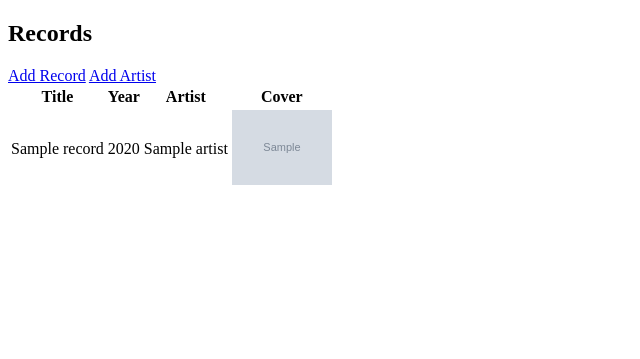
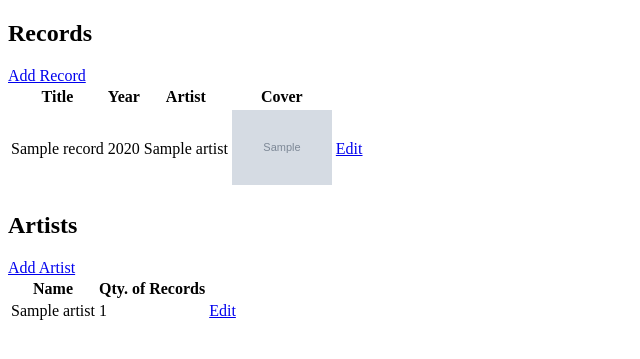
Before and after one commit to renanhrt/disco, a PHP site: page / in a window 1280 px wide. Shown: the top 359 px of the page, without its empty margins (0-640 px from the left). Run offline with PHP 8.4, Linux system fonts and the light colour scheme; tables that the repository leaves empty or names only in its code hold one stand-in row (values such as "Sample post"); grey boxes marked "Sample" are stand-in pictures.

Commit message:
created edits

```diff
--- a/index.php
+++ b/index.php
@@ -7,6 +7,22 @@ $query = $conn->query("SELECT idRecord, title, year, cover, idArtist FROM record
 if ($query && $query->num_rows > 0) {
     while ($row = $query->fetch_assoc()) {
         $records[] = $row;
+    }
+}
+
+
+$query = $conn->query("
+    SELECT artists.idArtist, artists.name, COUNT(records.idRecord) record_count
+    FROM artists
+    LEFT JOIN records ON artists.idArtist = records.idArtist
+    GROUP BY artists.idArtist
+    ORDER BY record_count DESC
+");
+
+$artists = [];
+if ($query && $query->num_rows > 0) {
+    while ($row = $query->fetch_assoc()) {
+        $artists[] = $row;
     }
 }
 
@@ -24,7 +40,6 @@ if ($query && $query->num_rows > 0) {
     <div id="rectable">
         <h2>Records</h2>
         <a href="record/create.php">Add Record</a>
-        <a href="artist/create.php">Add Artist</a>
         <table>
             <thead>
                 <tr>
@@ -41,10 +56,32 @@ if ($query && $query->num_rows > 0) {
                         <td><?php echo $record['year']; ?></td>
                         <td><?php echo $conn->query("SELECT name FROM artists WHERE idArtist = {$record['idArtist']}")->fetch_assoc()['name']; ?></td>
                         <td><img src="<?php echo $record['cover']; ?>" alt="<?php echo $record['title']; ?>" width="100"></td>
+                        <td><a href="record/edit.php?id=<?php echo $record['idRecord']; ?>">Edit</a></td>
                     </tr>
                 <?php endforeach; ?>
             </tbody>
         </table>
+
+
+        <h2>Artists</h2>
+        <a href="artist/create.php">Add Artist</a>
+        <table>
+            <thead>
+                <tr>
+                    <th>Name</th>
+                    <th>Qty. of Records</th>
+                </tr>
+            </thead>
+            <tbody>
+                <?php
+                foreach ($artists as $artist) : ?>
+                    <tr>
+                        <td><?php echo $artist['name']; ?></td>
+                        <td><?php echo $artist['record_count']; ?></td>
+                        <td><a href="artist/edit.php?id=<?php echo $artist['idArtist']; ?>">Edit</a></td>
+                    </tr>
+                <?php endforeach; ?>
+            </tbody>
     </div>
 </body>
 </html>
--- a/record/edit.php
+++ b/record/edit.php
@@ -66,9 +66,6 @@ if ($_SERVER['REQUEST_METHOD'] === 'POST') {
 
         if ($query->execute()) {
             $statusMessage = "Record updated successfully";
-            // back to index.php
-
-
             header("Location: ../index.php");
         } else {
             $statusMessage = "Error: " . $query->error;
```
Also changed, not shown: artist/edit.php (added, +55 -0 lines).
